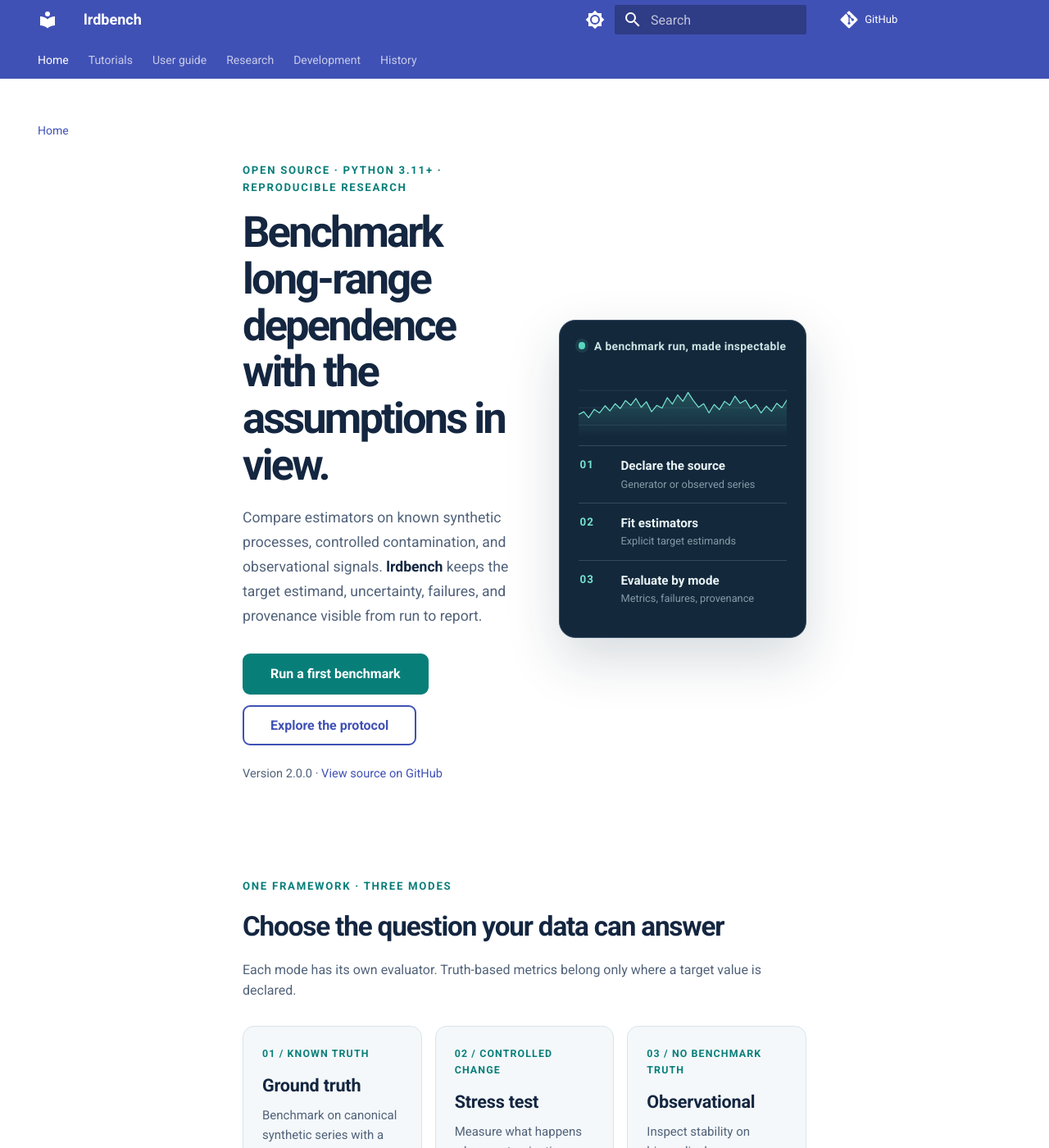
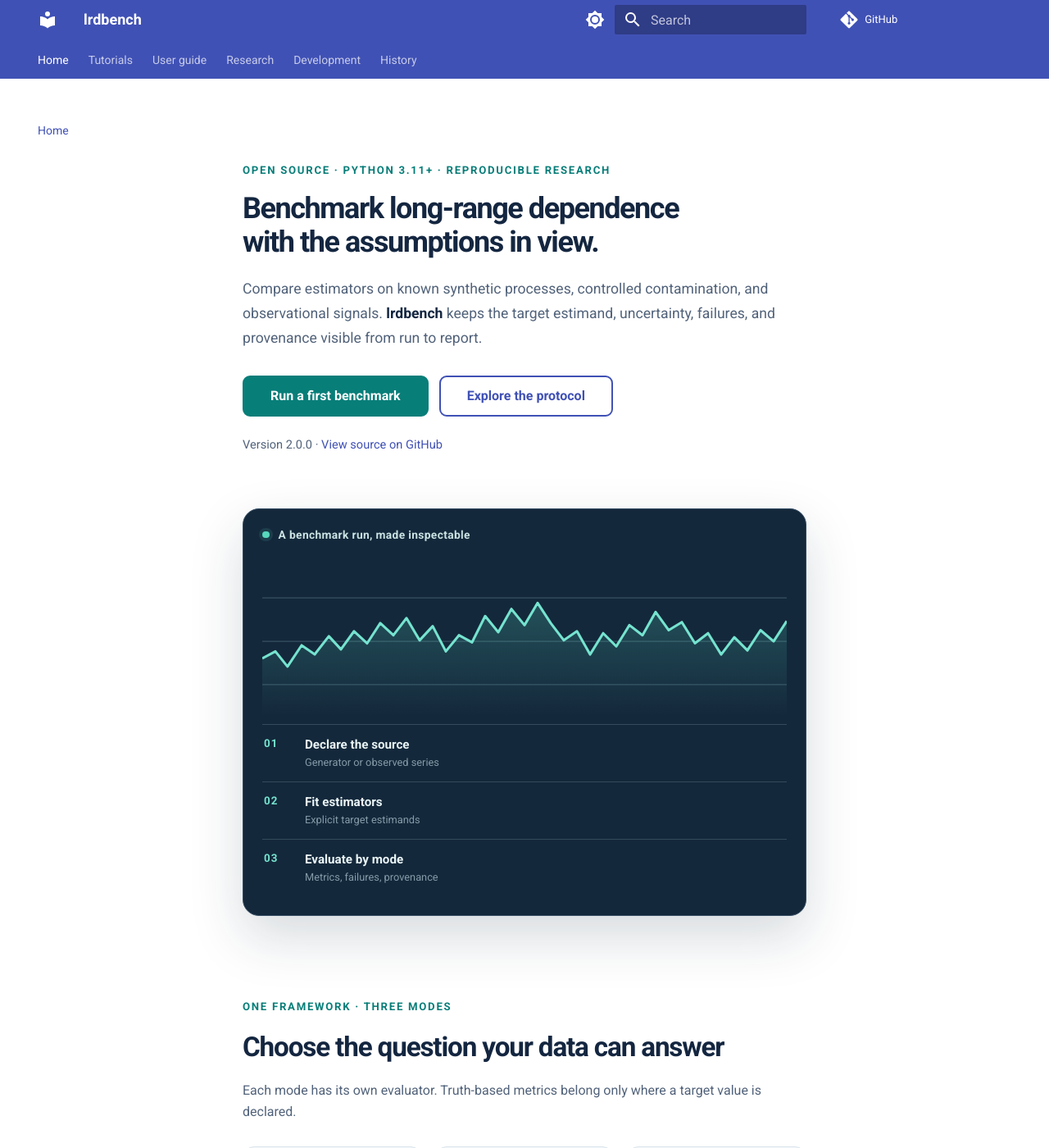
Before and after one commit to dave2k77/lrdbench, an MkDocs documentation site: the page built from docs/index.md, in a window 1280 px wide and 1400 px high. Shown: the whole window at 82% size. Built offline with MkDocs 1.6.1 and Material for MkDocs 9.7.7, drawn with Linux system fonts in a browser that asks for light colours; comment, search, counter and statistics services are not loaded.

Commit message:
Refine homepage heading layout

```diff
--- a/docs/stylesheets/extra.css
+++ b/docs/stylesheets/extra.css
@@ -12,6 +12,7 @@
 
 /* Landing page. All other documentation keeps the Material defaults. */
 .lrd-home {
+  container-type: inline-size;
   --lrd-ink: #142640;
   --lrd-muted: #51627a;
   --lrd-line: #d9e4ec;
@@ -52,10 +53,11 @@
 .md-typeset .lrd-hero h1 {
   margin: 0 0 1.1rem;
   color: var(--lrd-ink);
-  font-size: clamp(2.1rem, 4.1vw, 3.6rem);
+  font-size: clamp(1.8rem, 2.8vw, 2.6rem);
   font-weight: 800;
-  letter-spacing: -.055em;
-  line-height: 1.08;
+  letter-spacing: -.04em;
+  line-height: 1.14;
+  text-wrap: balance;
 }
 
 .lrd-lede {
@@ -342,9 +344,12 @@
 .lrd-scope strong { color: var(--lrd-ink); }
 .lrd-footer-note { margin: 1.4rem 0 0; }
 
-@media (max-width: 760px) {
+@container (max-width: 55rem) {
   .lrd-hero,
   .lrd-start { grid-template-columns: 1fr; }
+}
+
+@media (max-width: 760px) {
   .lrd-mode-grid { grid-template-columns: 1fr; }
   .lrd-mode-card { min-height: 0; }
   .lrd-hero { padding-bottom: 2.2rem; }
```
